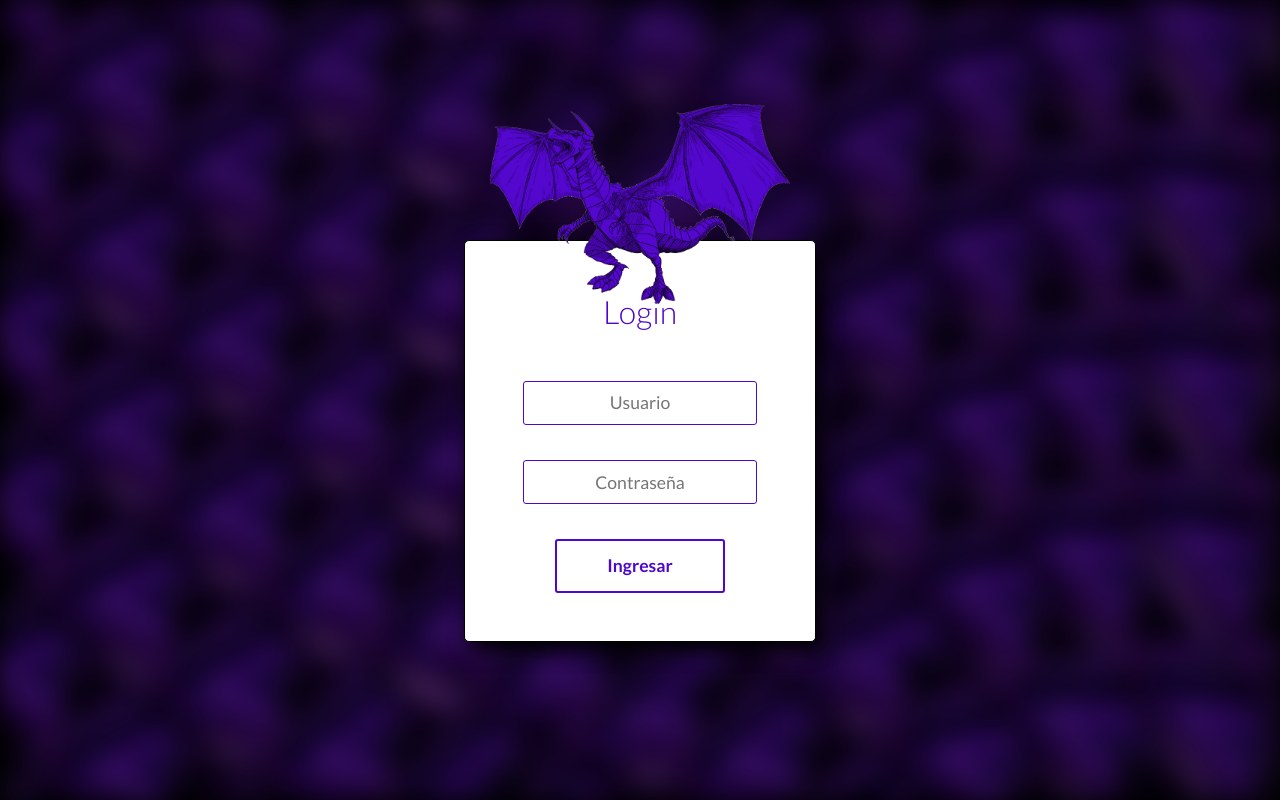
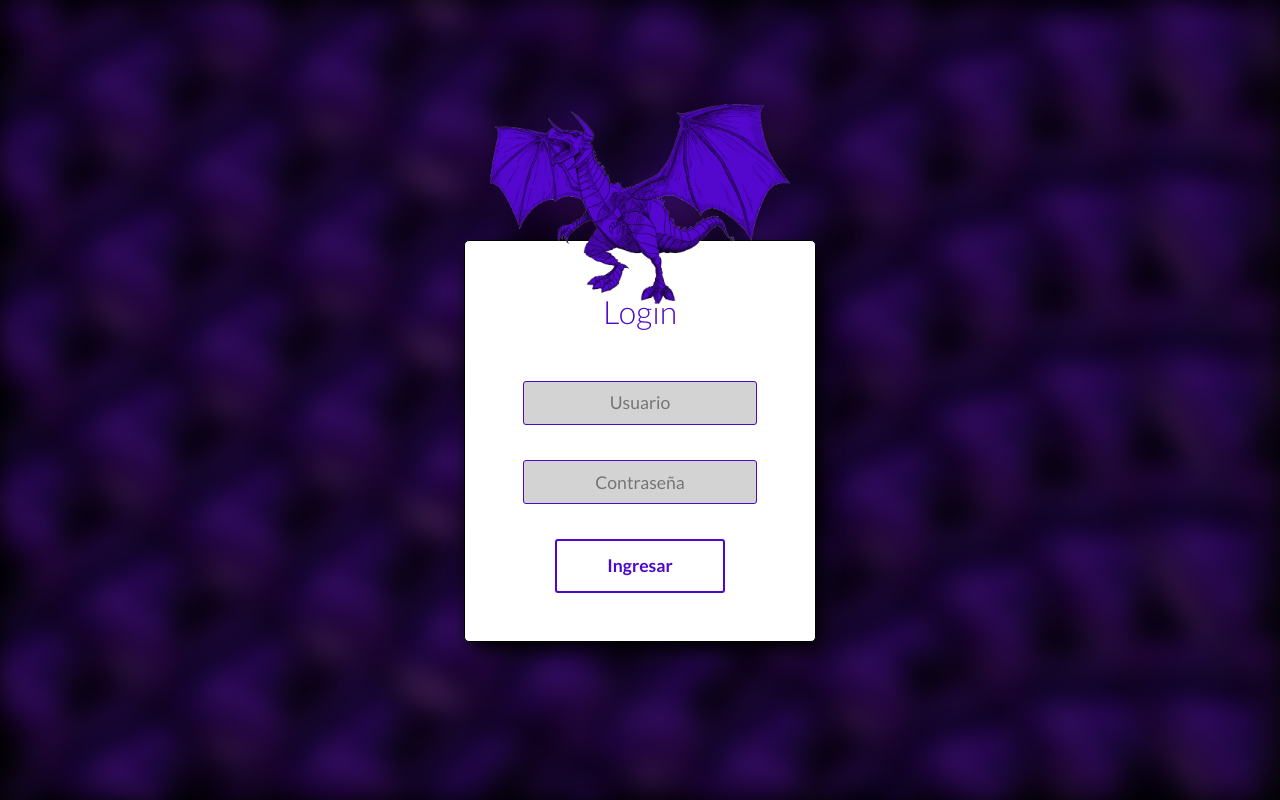
Before and after one commit to Darktowers/Dracoinn, a PHP site: page / in a window 1280 px wide. Run offline with PHP 8.4, Linux system fonts and the light colour scheme.

Commit message:
Cambios en input

```diff
--- a/index.html
+++ b/index.html
@@ -24,6 +24,7 @@
 			</div>
 			<div class="dragon"></div>
 		</div>
+
 	</div>
 </body>
 </html>
--- a/stylus/estilos.styl
+++ b/stylus/estilos.styl
@@ -3,11 +3,12 @@
 
 body
 	background black
-
+::-moz-placeholder
+	color #4d07cd
 
 .back
 	height 100%
-	position: absolute
+	position absolute
 	width 100%
 	.fondo
 		-moz-filter blur(15px)
@@ -16,10 +17,11 @@ body
 		-webkit-filter blur(15px)
 		background-image url("../img/scale.jpg")
 		background-position center center
-		background-repeat no-repeat;
+		background-repeat no-repeat
 		background-size cover
 		filter blur(15px)
 		height 100%
+
 
 	.formu
 		background rgba(0,0,0,0.5)
@@ -29,34 +31,39 @@ body
 		width 100%
 		text-align center
 		h1
-			margin: 1.6em 0 1em 0;
+			margin 1.6em 0 1em 0
 			font-weight lighter
 			color #4d07cd
 		.caja
-			border-radius: 5px;
-			height: 400px;
-			margin: 0 auto;
-			position: relative;
-			top: 30%;
-			width: 350px;
-			border: 1px solid
-			text-align: center;
-			background: #fff;
-			box-shadow: 6px 7px 20px;
+			border-radius 5px
+			height 400px
+			margin 0 auto
+			position relative
+			top 30%
+			width 350px
+			border 1px solid
+			text-align center
+			background #fff
+			box-shadow 6px 7px 20px
+
 			input
-				display: inline-block;
-				border-radius: 3px;
-				padding: 0.6em 1em;
-				margin: 1em 1.5em 1em 1.5em;
-				text-align: center;
-				font-size: 1.1em;
-				margin-bottom: 1em;
-				border: 0;
+				display inline-block
+				border-radius 3px
+				padding 0.6em 1em
+				margin 1em 1.5em 1em 1.5em
+				text-align center
+				font-size 1.1em
+				margin-bottom 1em
+				border 0
 				border 1px solid #4d07cd
-				font-weight: normal;
+				font-weight normal
+				background rgba(204, 204, 204, 0.85)
+				transition 0.8s background
+
 
 				&:focus
-					border 1px solid #000
+					box-shadow 0px 0px 14px #4D07CD;
+					background white
 
 			input[type=submit]
 
@@ -66,27 +73,23 @@ body
 				padding 25px 50px
 				width auto
 				line-height 0px
-				transition 0.5s background
-				transition 0.5s white
-				transition 0.5s border, white, background
+				transition 0.5s border, white, background, color
 				color #4d07cd
 				font-weight bold
 
 				&:hover
 					background #4d07cd
 					color #fff
-					border: 2px solid #000;
+					border 2px solid #000
 					font-weight bold
 
 .dragon
-	background-image: url("../img/draco.png");
-	background-repeat: no-repeat;
-	-webkit-background-size: contain;
-	-moz-background-size: contain;
-	background-size: contain;
-	display: inline-block;
-	width: 300px;
-	height: 300px;
-	position: relative;
-	/* margin: 0 auto; */
-	top: -298px;
+	background-image url("../img/draco.png")
+	background-repeat no-repeat
+	background-size 100%
+	display inline-block
+	width 300px
+	height 300px
+	position relative
+	/* margin 0 auto */
+	top -298px
```
Also changed, not shown: css/estilos.css.
